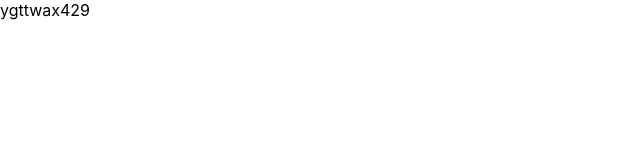
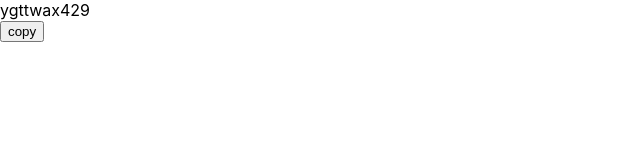
Before and after one commit to jun0222/id-generator, a Next.js app: page / in a window 1280 px wide. Shown: the top 160 px of the page, without its empty margins (0-640 px from the left). Built offline with nearby package versions, Linux system fonts and the light colour scheme.

Commit message:
Add: Added function copyToClipboard.

```diff
--- a/pages/index.js
+++ b/pages/index.js
@@ -22,9 +22,18 @@ export default function Home() {
     return actualStr;
   }
 
+  const copyToClipboard = () => {
+    if (process.browser) {
+    var copyText = document.getElementById("copyTarget").innerText;
+    navigator.clipboard.writeText(copyText)
+    alert(`IDをコピーしました\nID: ` + copyText);
+    }
+  }
+
   return (
-    <>
-      <div>{getRandStr() + getRandNum()}</div>
-    </>
+    <div>
+      <div id="copyTarget">{getRandStr() + getRandNum()}</div>
+      <input type="button" value="copy" onClick={copyToClipboard} />
+    </div>
   )
 }
```
